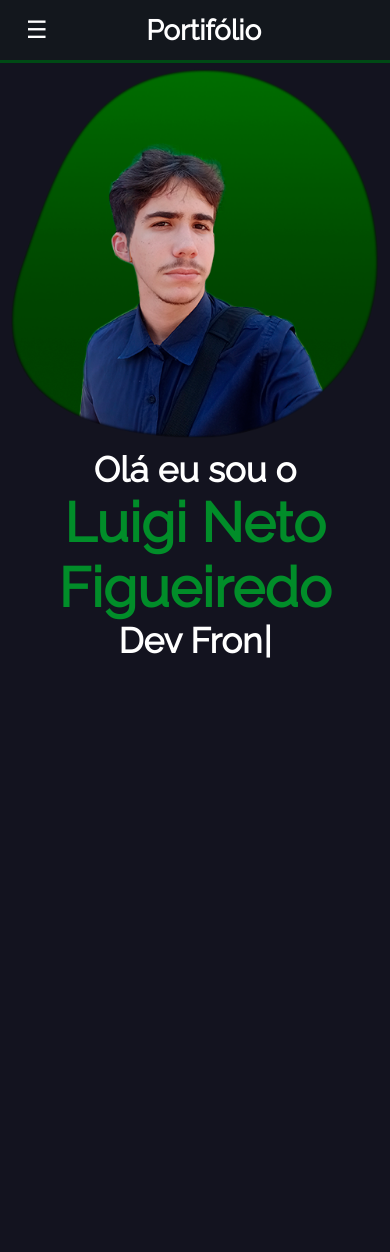
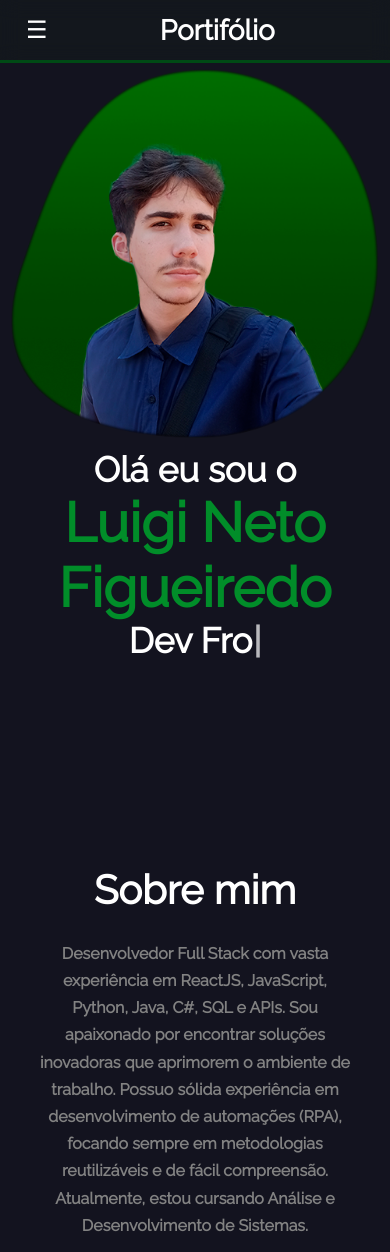
Before and after one commit to LuigiNeto01/Portifolio-ReactJs, a React (Vite) app in the folder Portifolio/: page / in a window 390 px wide. Before the commit the page ends 844 px from the top, so only its background shows below. Built offline with nearby package versions, Linux system fonts and the light colour scheme.

Commit message:
adicionado a area sobre mim

```diff
--- a/Portifolio/src/App.jsx
+++ b/Portifolio/src/App.jsx
@@ -2,6 +2,7 @@
 import React from 'react';
 import Header from './components/Header';
 import MainMenu from './components/Main';
+import AboutMe from './components/AboutMe';
 
 const App = () => {
   return (
@@ -10,7 +11,7 @@ const App = () => {
       <Header />
       </main>
       <MainMenu />
-
+      <AboutMe />
     </div>
   );
 };
--- /dev/null
+++ b/Portifolio/src/components/AboutMe.jsx
@@ -0,0 +1,17 @@
+import './Main.css'
+
+const AboutMe = () => {
+
+    return (
+        <div className='ContainerAboutMe' id='about'>
+            <div className="aboutMe">
+                <div className="headerAbout">
+                    <h1>Sobre mim</h1>
+                </div>
+                <h2>Desenvolvedor Full Stack com vasta experiência em ReactJS, JavaScript, Python, Java, C#, SQL e APIs. Sou apaixonado por encontrar soluções inovadoras que aprimorem o ambiente de trabalho. Possuo sólida experiência em desenvolvimento de automações (RPA), focando sempre em metodologias reutilizáveis e de fácil compreensão. Atualmente, estou cursando Análise e Desenvolvimento de Sistemas.</h2>
+            </div>
+        </div>
+    )
+}
+
+export default AboutMe
--- a/Portifolio/src/components/Header.css
+++ b/Portifolio/src/components/Header.css
@@ -4,6 +4,10 @@
     font-weight: normal;
     font-style: normal;
   }
+
+  html {
+    scroll-behavior: smooth;
+}
 body{
     transition-duration: 1s;
     margin: 0;
@@ -41,6 +45,8 @@ body, html, button, a {
 
 
 main {
+    backdrop-filter: blur(10px); /* Aplica um desfoque de 8 pixels */
+
     width: 100%;
     top: 0px;
     padding: 40px 0px; /* para evitar que o conteúdo fique embaixo do header */
@@ -51,6 +57,7 @@ main {
 }
 
 .header-wrapper {
+
     position: fixed;
     top: 20px;
     left: 0;
@@ -60,6 +67,7 @@ main {
     justify-content: center;
     align-items: center;
     z-index: 1000;
+
 }
 
 .header-wrapper .menu-button {
@@ -67,7 +75,6 @@ main {
 }
 
 .header-wrapper .nav {
-
     display: flex;
     justify-content: center;
     align-items: center;
@@ -95,11 +102,13 @@ main {
 @media (max-width: 768px) {
     main {
         padding: 30px 20px; /* para evitar que o conteúdo fique embaixo do header */
+
     }
 
     .header-wrapper {
         padding-top: 10px;
         justify-content: space-between;
+
     }
 
     .header-wrapper .menu-button {
@@ -120,24 +129,33 @@ main {
     }
 
     .header-wrapper .nav {
+
+        background-color: rgba(57, 137, 57, 0.838);
+        backdrop-filter: blur(10px);
         flex-direction: column;
         position: absolute;
         top: 60px;
-        left: 10px;
-        width: 100%;
         padding: 10px;
         display: none;
-        align-items: flex-start; /* Alinha os links à esquerda */
+        text-align: center;
+        backdrop-filter: blur(20px); /* Aplica um desfoque de 10 pixels */
+
     }
 
+
     .header-wrapper .nav.open {
+        backdrop-filter: blur(10px); /* Aplica um desfoque de 8 pixels */
+
         border-radius: 20px;
-        width: 30%;
-        background-color: rgba(0,160,45, 0.91);
         display: flex;
     }
 
     .header-wrapper .nav .nav-link:nth-child(5) {
         display: none;
     }
+    .nav.open{
+        backdrop-filter: blur(20px); /* Aplica um desfoque de 10 pixels */
+        width: 70%;
+    }
+
 }
--- a/Portifolio/src/components/Main.css
+++ b/Portifolio/src/components/Main.css
@@ -3,7 +3,7 @@
     flex-wrap: wrap;
     margin-top: 5%;
     width: 100%;
-    height: 100%;
+    height: 80%;
 }
 .LeftContainer img{
     background-color: rgba(157, 0, 0, 0);
@@ -36,20 +36,18 @@
 
 .Curriculo {
     margin-left: 20px;
-    color: #090909;
     padding: 0.7em 1.7em;
     font-size: 18px;
     border-radius: 0.5em;
-    background: #e8e8e8;
+    background: transparent;
     cursor: pointer;
     border: 1px solid;
     transition: all 0.3s;
+    font-family: 'MinhaFonte', sans-serif;
 }
 
 
-DarkMode .Curriculo{
-    background: #090909;
-}
+
 
   .Curriculo:active {
     color: #666;
@@ -67,9 +65,40 @@ DarkMode .Curriculo{
     filter: blur(0);
   }
 
+.ContainerAboutMe{
+    width: 100%;
+    display: flex;
+    justify-content: center; /* alinha itens ao centro horizontalmente */
+}
+.aboutMe{
+
+    width: 80%;
+}
+
+.aboutMe h1{
+    text-align: center;
+    font-size: 2.5em;
+}
+
+.aboutMe h2{
+    text-align: center;
+    color: #828282;
+    font-size: 1.3em;
+    line-height: 1.7;
+}
+
 
 @media (max-width: 768px) {
 
+    .ContainerAboutMe{
+        padding-top: 10%;
+    }
+
+    .aboutMe h2{
+        text-align: center;
+        color: #828282;
+        font-size: 1.0em;
+    }
     .Curriculo {
         width: 80%;
         margin-left: 10px;
--- a/Portifolio/src/components/Main.jsx
+++ b/Portifolio/src/components/Main.jsx
@@ -3,6 +3,7 @@ import './Main.css';
 import ImagemPrincipal from './src/ImagemPrincipal.png';
 import Typewriter from 'typewriter-effect/dist/core';
 import './Header.css';
+
 const MainMenu = () => {
   const [showButton, setShowButton] = useState(false);
 
@@ -31,7 +32,7 @@ const MainMenu = () => {
   }, []);
 
   return (
-    <div className="MainPage">
+    <div className="MainPage" id='home'>
       <div className="LeftContainer">
         <img src={ImagemPrincipal} alt="1" />
       </div>
```
Also changed, not shown: 1 other file (tests, documents, lock files or other folders).
